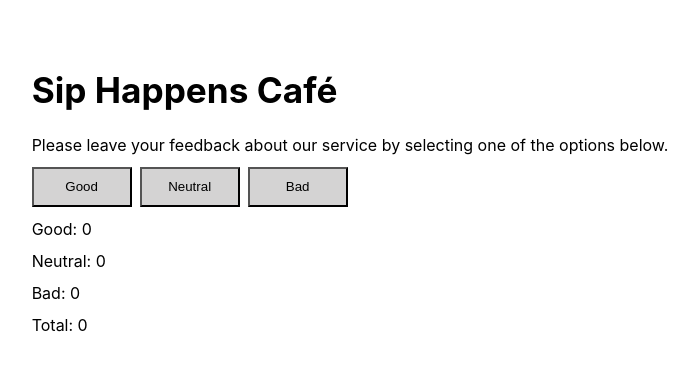
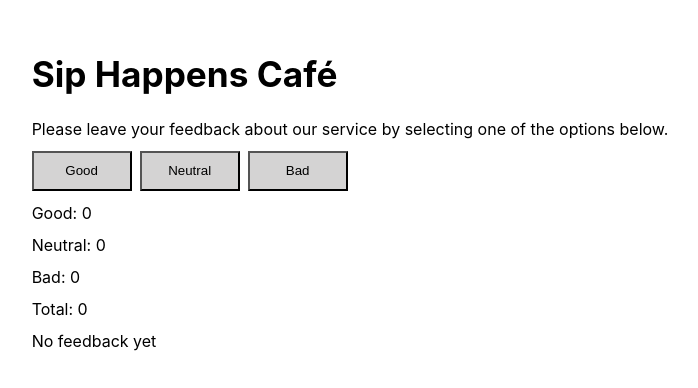
Before and after one commit to Yilchik/goit-react-hw-02, a React (Vite) app: page / in a window 1280 px wide. Shown: the part 212-600 px from the top of the page, without its empty margins (290-988 px from the left). Built offline with nearby package versions, Linux system fonts and the light colour scheme.

Commit message:
Notification

```diff
--- a/src/App.jsx
+++ b/src/App.jsx
@@ -3,6 +3,7 @@ import "./App.css";
 import Description from "./components/Description/Description";
 import Feedback from "./components/Feedback/Feedback";
 import Options from "./components/Options/Options";
+import Notification from "./components/Notification/Notification";
 
 function App() {
   const [feedback, setFeedback] = useState({
@@ -23,8 +24,9 @@ function App() {
   return (
     <>
       <Description />
-      <Options updateFeedback={updateFeedback} />
+      <Options updateFeedback={updateFeedback} totalFeedback={totalFeedback} />
       <Feedback feedback={feedback} totalFeedback={totalFeedback} />
+      <Notification message="No feedback yet" />
     </>
   );
 }
--- /dev/null
+++ b/src/components/Notification/Notification.jsx
@@ -0,0 +1,8 @@
+import React from "react";
+import css from "./Notification.module.css";
+
+const Notification = ({ message }) => {
+  return <p className={css.notification}>{message}</p>;
+};
+
+export default Notification;
--- /dev/null
+++ b/src/components/Notification/Notification.module.css
@@ -0,0 +1,3 @@
+.notification {
+  margin-top: 8px;
+}
```
